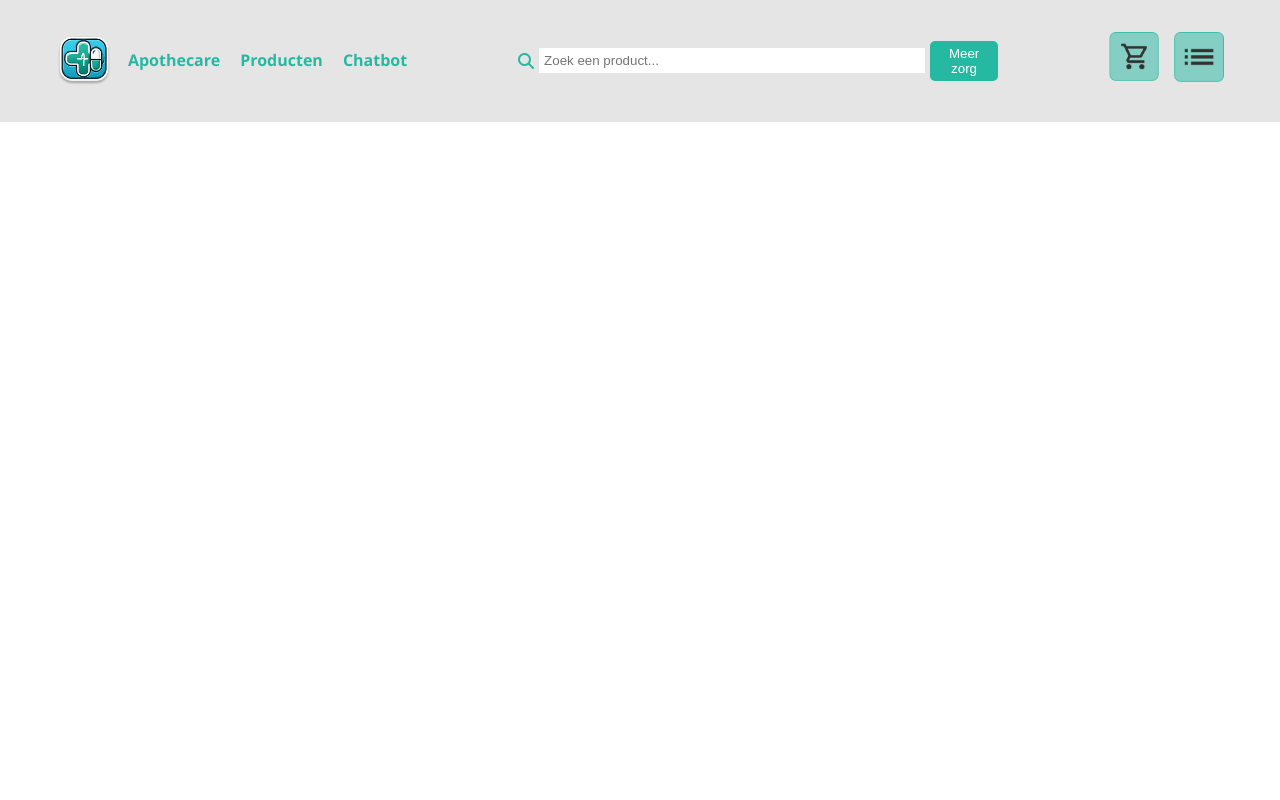
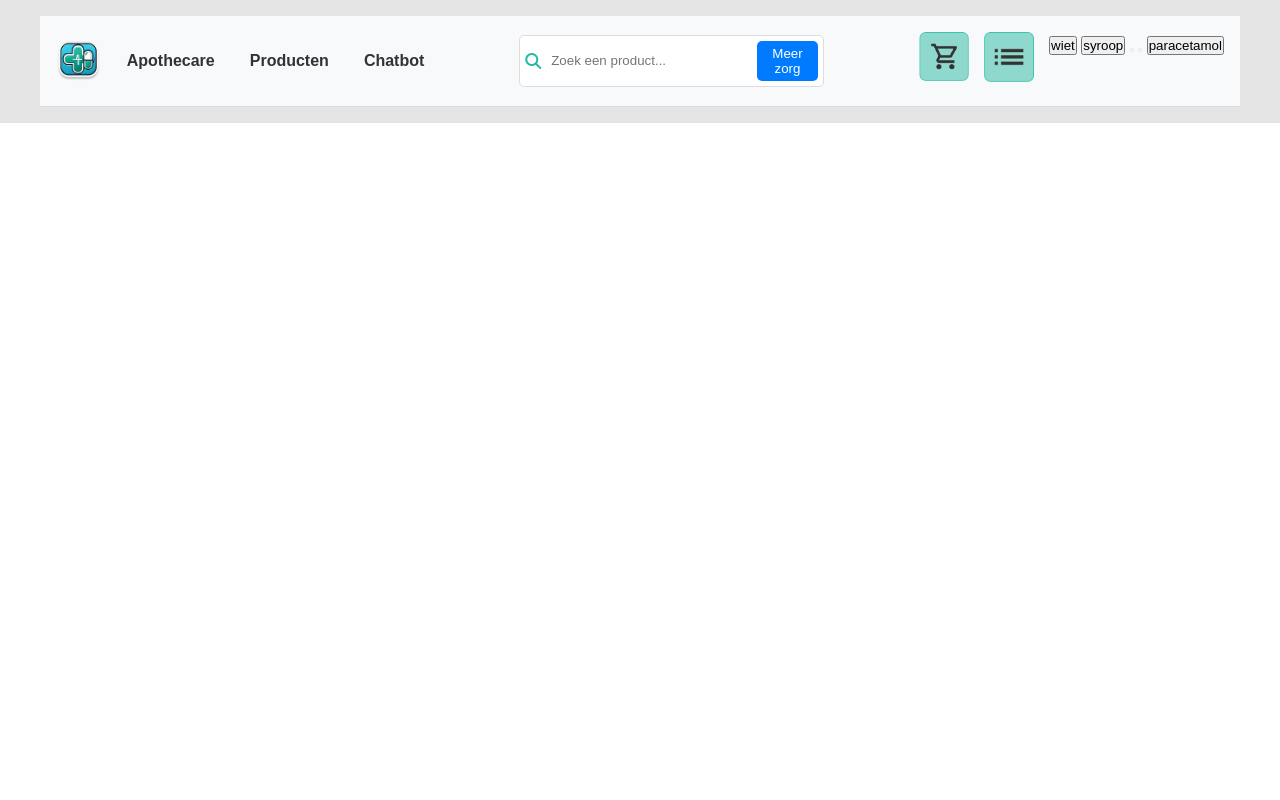
Before and after one commit to SonJoeyKong/webshop-, a PHP site: page /php/index.php in a window 1280 px wide. Run offline with PHP 8.4, Linux system fonts and the light colour scheme; the visitor is signed in with stand-in values (Sample User, id 1).

Commit message:
adev voor index php

```diff
--- a/css/style.css
+++ b/css/style.css
@@ -530,3 +530,142 @@ nav {
 .data-update {
     animation: fadeUpdate 0.3s ease;
 }
+
+
+/* General Styles */
+body {
+    margin: 0;
+    font-family: Arial, sans-serif;
+    line-height: 1.6;
+}
+
+.nav-container {
+    display: flex;
+    justify-content: space-between;
+    align-items: center;
+    padding: 10px 20px;
+    background-color: #f8f9fa;
+    border-bottom: 1px solid #ddd;
+}
+
+.nav-left a {
+    margin-right: 15px;
+    text-decoration: none;
+    color: #333;
+    font-weight: bold;
+}
+
+.nav-left .logo-link {
+    display: flex;
+    align-items: center;
+}
+
+.nav-left .logo {
+    height: 40px;
+    margin-right: 10px;
+}
+
+.search-container {
+    flex-grow: 1;
+    display: flex;
+    justify-content: center;
+}
+
+.search-group {
+    display: flex;
+    align-items: center;
+    border: 1px solid #ddd;
+    border-radius: 5px;
+    padding: 5px;
+    background-color: #fff;
+}
+
+.search-group input {
+    border: none;
+    outline: none;
+    padding: 5px;
+    flex-grow: 1;
+}
+
+.search-group button {
+    border: none;
+    background-color: #007bff;
+    color: #fff;
+    padding: 5px 10px;
+    border-radius: 5px;
+    cursor: pointer;
+}
+
+.search-group button:hover {
+    background-color: #0056b3;
+}
+
+.nav-right a {
+    margin-left: 15px;
+    text-decoration: none;
+    color: #333;
+    font-weight: bold;
+}
+
+.menu {
+    position: relative;
+}
+
+.menu-dropdown {
+    position: absolute;
+    top: 100%;
+    right: 0;
+    background-color: #fff;
+    border: 1px solid #ddd;
+    border-radius: 5px;
+    box-shadow: 0 2px 5px rgba(0, 0, 0, 0.1);
+    display: none;
+    flex-direction: column;
+    z-index: 1000;
+}
+
+.menu-dropdown a {
+    padding: 10px 20px;
+    text-decoration: none;
+    color: #333;
+    display: block;
+}
+
+.menu-dropdown a:hover {
+    background-color: #f8f9fa;
+}
+
+.menu-button {
+    background: none;
+    border: none;
+    cursor: pointer;
+}
+
+.menu[x-data] .menu-dropdown[x-show="open"] {
+    display: flex;
+}
+
+/* Responsive Styles */
+@media (max-width: 768px) {
+    .nav-container {
+        flex-wrap: wrap;
+    }
+
+    .nav-left, .search-container, .nav-right {
+        width: 100%;
+        text-align: center;
+        margin-bottom: 10px;
+    }
+
+    .search-group {
+        width: 100%;
+    }
+
+    .search-group input {
+        width: 70%;
+    }
+
+    .search-group button {
+        width: 30%;
+    }
+}
--- a/php/index.php
+++ b/php/index.php
@@ -24,8 +24,8 @@ session_start(); // Start de sessie
                     <img src="../images/logo.png" alt="ApotheCare Logo" class="logo">
                     <span>Apothecare</span>
                 </a>
-                <a href="#">Producten</a>
-                <a href="#">Chatbot</a>
+                <a href="./product.php">Producten</a>
+                <a href="./Chatbot.php">Chatbot</a>
             </div>
             <div class="search-container">
                 <div class="search-group">
@@ -54,6 +54,13 @@ session_start(); // Start de sessie
                             <a href="signout.php"><i class="fa-solid fa-sign-out-alt"></i> Uitloggen</a>
                         </div>
                     </div>
+                    <div class media= media >
+                        <button>wiet</button>
+                        <button>syroop</button>
+                        <button></button>
+                        <button></button>
+                        <button>paracetamol</button>
+                      </media>
                 <?php else: ?> <!-- anders zie je dit alleen -->
                     <a href="login.php">Inloggen</a>
                     <a href="register.php">Registreren</a>
@@ -62,4 +69,5 @@ session_start(); // Start de sessie
         </div>
     </nav>
 </body>
+
 </html>
```
